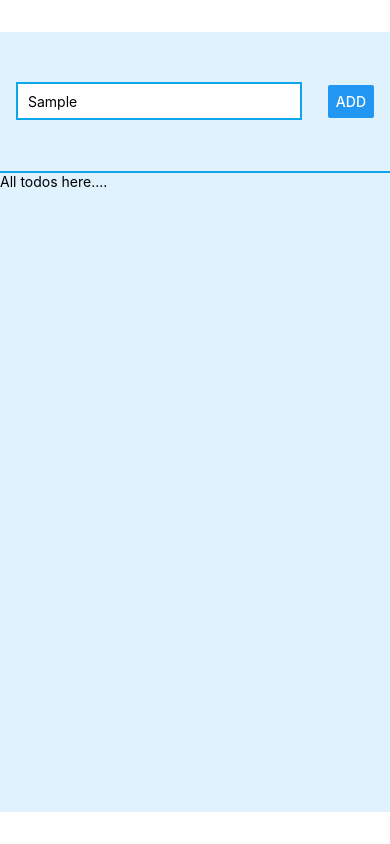
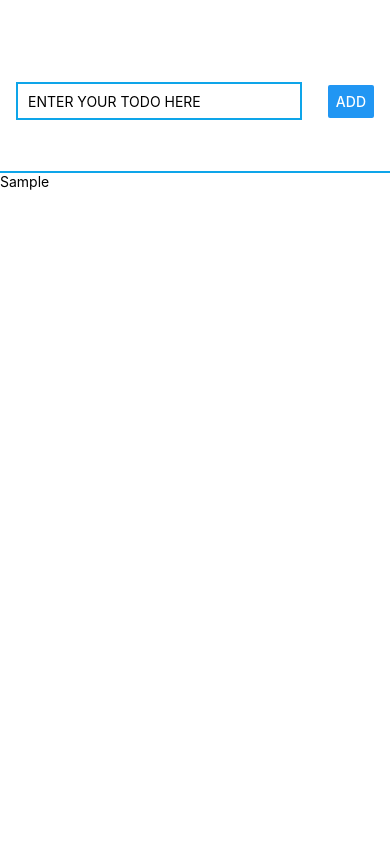
Before and after one commit to srinibas39/todo-app-React-Native-, a React Native app: screen / in a window 390 px wide. Both pictures are taken after typing "Sample" into the empty fields and a click on the button "ADD". Built offline with nearby package versions, Linux system fonts and the light colour scheme.

Commit message:
mapped elements

```diff
--- a/App.js
+++ b/App.js
@@ -1,16 +1,36 @@
 
+import { useState } from 'react';
 import { StyleSheet, Text, View, Button, TextInput } from 'react-native';
 
 
 export default function App() {
+  const [todo, setTodo] = useState([]);
+  const [text, setText] = useState("")
+
+  const handleChange = (enteredText) => {
+    setText(enteredText);
+
+
+
+  }
+  const handlePress = () => {
+    setTodo((ptodo) => [...ptodo, text])
+    setText("");
+
+  }
   return (
     <View style={styles.appContainer}>
       <View style={styles.todoContainer}>
-        <TextInput placeholder="ENTER YOUR TODO HERE" style={styles.todoInput} />
-        <Button title='ADD'/>
+        <TextInput placeholder="ENTER YOUR TODO HERE" value={text}  style={styles.todoInput} onChangeText={handleChange} />
+        <Button title='ADD' onPress={handlePress} />
       </View>
       <View style={styles.todoList}>
-        <Text>All todos here....</Text>
+        {
+          todo.map((el,idx)=>{
+            return <Text key={idx}>{el}</Text>
+          })
+        }
+
       </View>
     </View>
   );
@@ -18,34 +38,31 @@ export default function App() {
 
 const styles = StyleSheet.create({
   appContainer: {
-    marginVertical:32,
-    flex:1,
+    marginVertical: 32,
+    flex: 1,
   },
   todoContainer: {
-    flex:1,
+    flex: 1,
     flexDirection: "row",
     justifyContent: "space-between",
-    alignItems:"center",
-    borderBottomWidth:2,
-    borderBottomColor:"#0ea5e9",
-    backgroundColor:"#e0f2fe",
-    padding:16,
+    alignItems: "center",
+    borderBottomWidth: 2,
+    borderBottomColor: "#0ea5e9",
+    padding: 16,
 
   },
   todoInput: {
     borderWidth: 2,
-    borderColor:"#0ea5e9",
+    borderColor: "#0ea5e9",
     width: "80%",
     paddingLeft: 10,
     paddingRight: 10,
-    height:38,
-    backgroundColor:"#fff"
+    height: 38,
+    backgroundColor: "#fff"
 
   },
-  todoList:{
-     flex:6,
-     backgroundColor:"#e0f2fe",
-
+  todoList: {
+    flex: 6,
   }
 
 });
```
